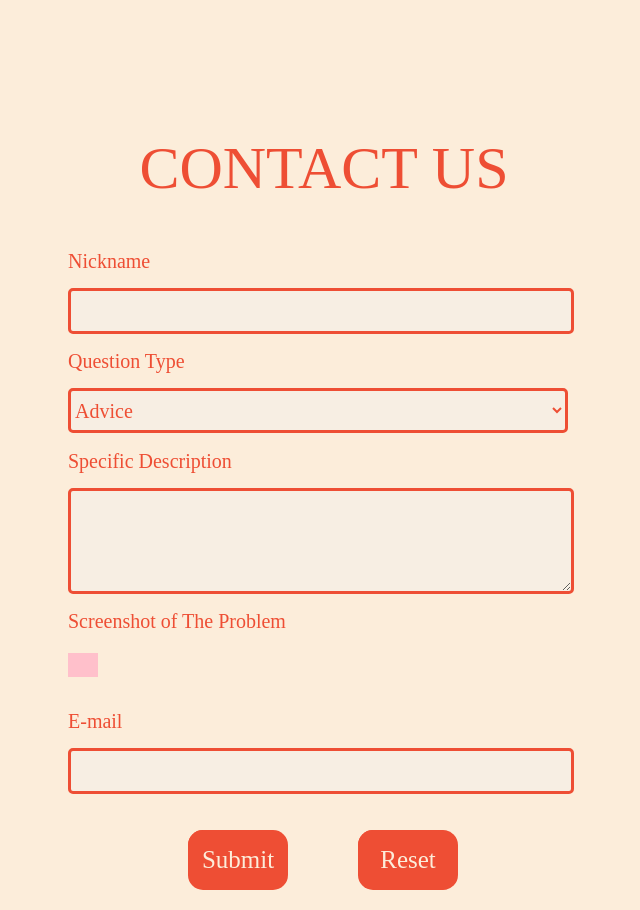
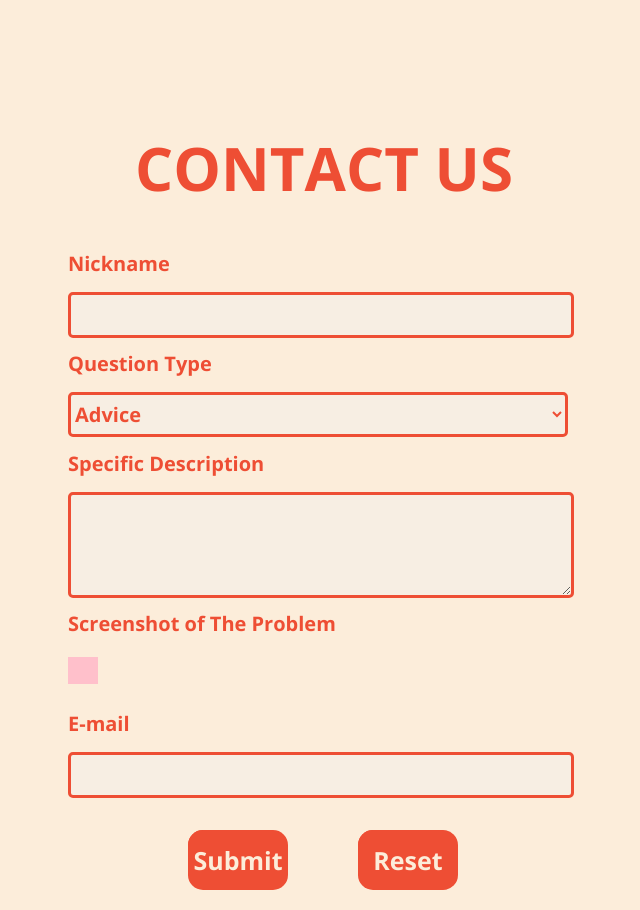
Before and after one commit to ewokrocks/iDeahubStuff, a PHP site: template templates/contact us.html in a window 1280 px wide. Shown: the whole page, without its empty margins (316-956 px from the left). Run offline with PHP 8.4, Linux system fonts and the light colour scheme; the template is opened without the code that fills it, so the values that code supplies are empty; some web fonts are replaced.

Commit message:
css files changed

```diff
--- a/static/css/about-us.css
+++ b/static/css/about-us.css
@@ -1,14 +1,14 @@
 @font-face {
     font-family: "OpenSansBold";
-    src: url(/fonts/OpenSans-Bold.ttf);
+    src: url(/static/fonts/OpenSans-Bold.ttf);
 }
 @font-face {
     font-family: "OpenSansLight";
-    src: url(/fonts/OpenSans-Light.ttf);
+    src: url(/static/fonts/OpenSans-Light.ttf);
 }
 @font-face {
     font-family: "OpenSansRegular";
-    src: url(/fonts/OpenSans-Regular.ttf);
+    src: url(/static/fonts/OpenSans-Regular.ttf);
 }
 
 .container{
--- a/static/css/contact-us.css
+++ b/static/css/contact-us.css
@@ -1,17 +1,16 @@
 @font-face {
     font-family: "OpenSansBold";
-    src: url(../font/OpenSans-Bold.ttf);
+    src: url(/static/fonts/OpenSans-Bold.ttf);
+}
+@font-face {
+    font-family: "OpenSansLight";
+    src: url(/static/fonts/OpenSans-Light.ttf);
+}
+@font-face {
+    font-family: "OpenSansRegular";
+    src: url(/static/fonts/OpenSans-Regular.ttf);
 }
 
-@font-face {
-    font-family: "OpenSansLight";
-    src: url(../font/OpenSans-Light.ttf);
-}
-
-@font-face {
-    font-family: "OpenSansRegular";
-    src: url(../font/OpenSans-Regular.ttf);
-}
 
 
 *{
```
Also changed, not shown: static/css/add-group.css (+15 -0 lines), static/css/main-page.css (+4 -3 lines).
